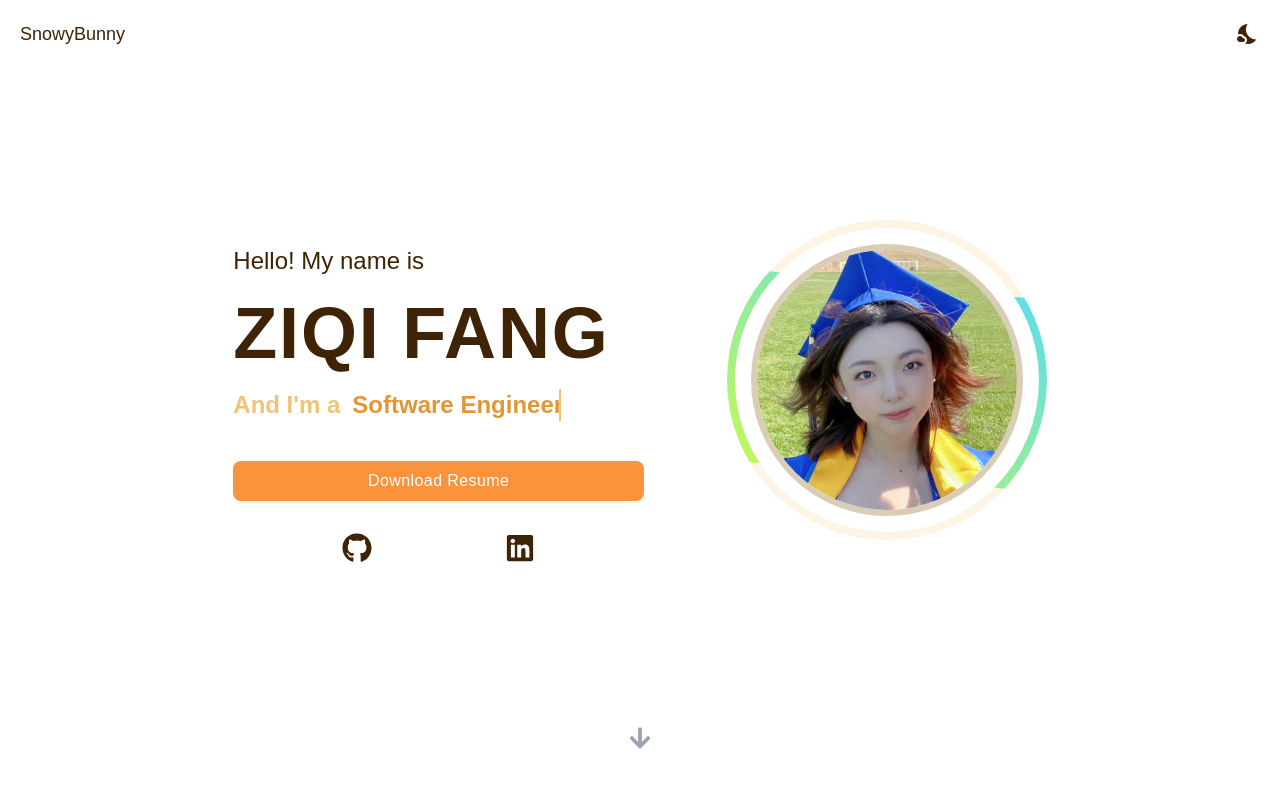
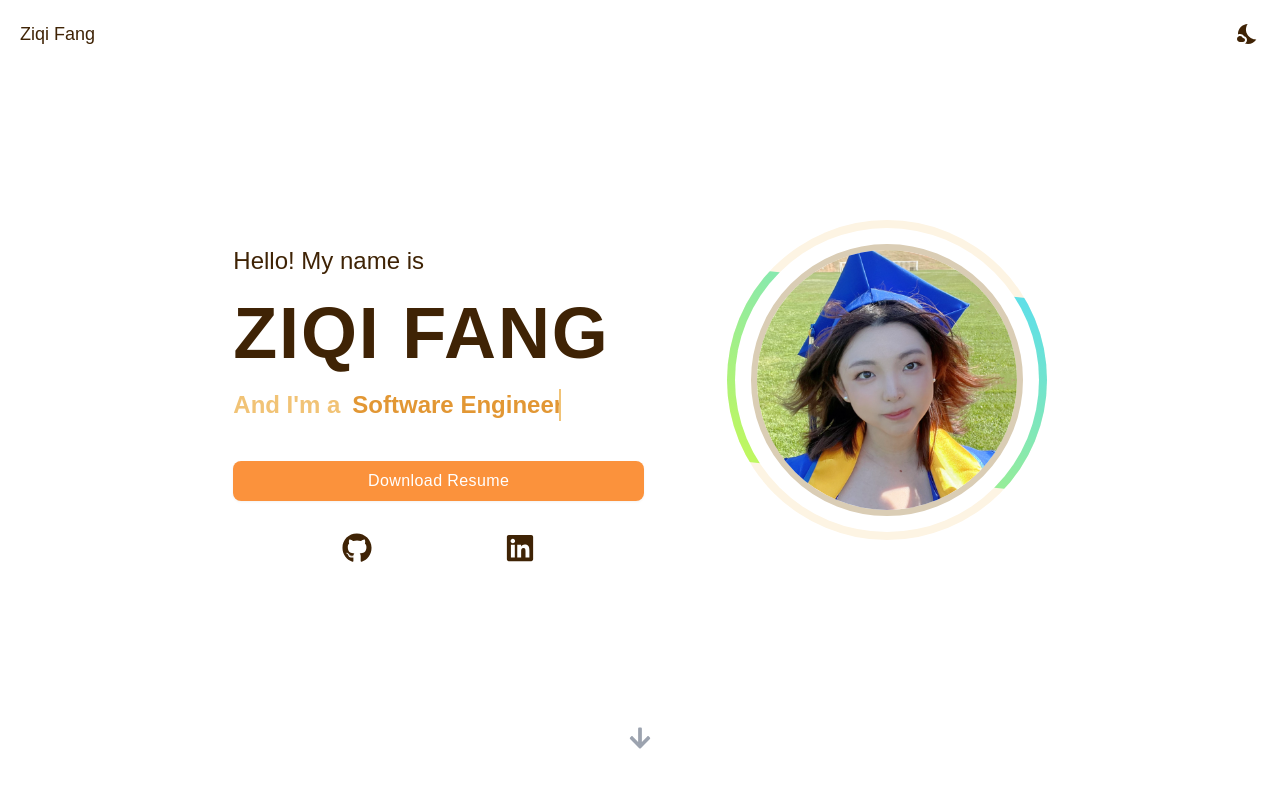
Before and after one commit to SherryFang1207/Ziqi-Profile, a React (Create React App) app in the folder portfolio-ziqi-fang/: page / in a window 1280 px wide. Shown: the top 800 px of the page. Built offline with nearby package versions, Linux system fonts and the light colour scheme.

Commit message:
fix header name

```diff
--- a/portfolio-ziqi-fang/src/components/Header.jsx
+++ b/portfolio-ziqi-fang/src/components/Header.jsx
@@ -7,7 +7,7 @@ const Header = ({darkMode, setDarkMode}) => {
     <header className='darkMode-color'>
       <nav className='flex justify-between items-center p-5'>
         <h1 className='text-lg'>
-          SnowyBunny
+          Ziqi Fang
         </h1>
         <div onClick={() => setDarkMode(!darkMode)}>
           {
```
